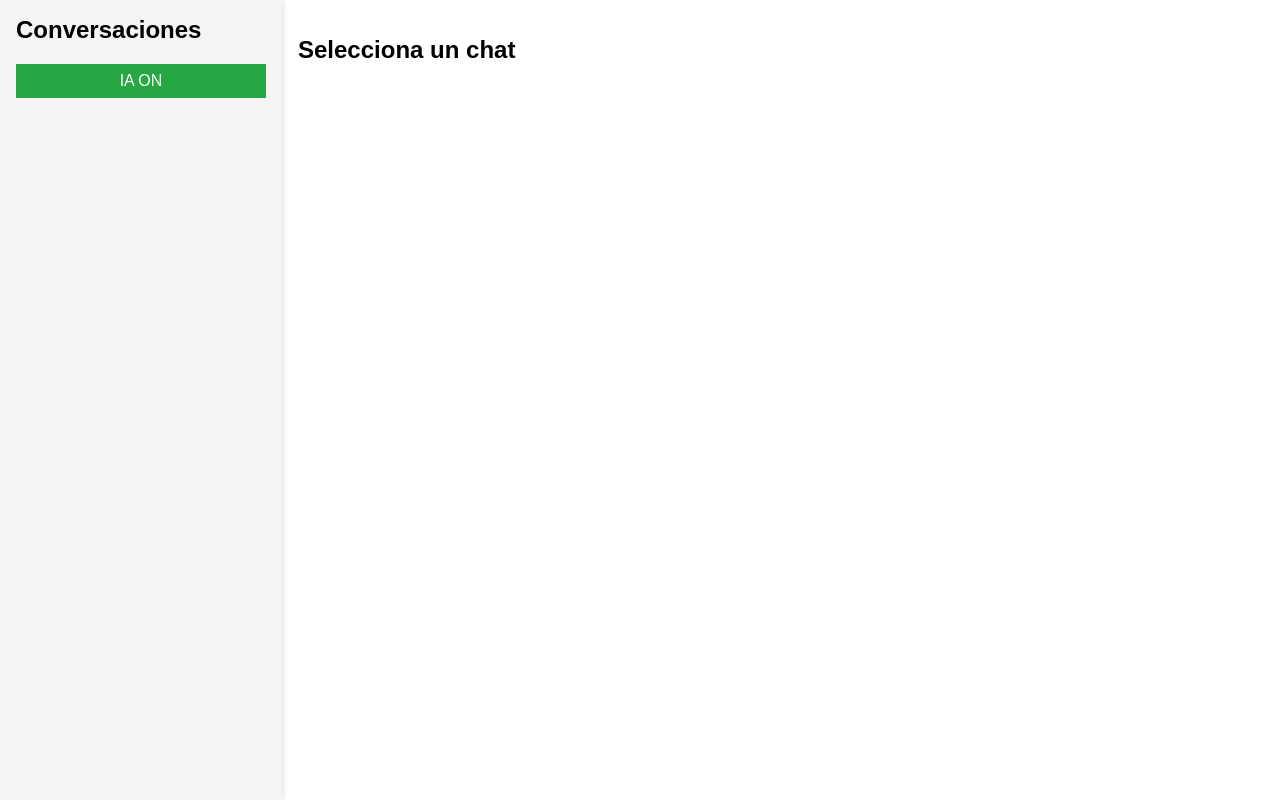
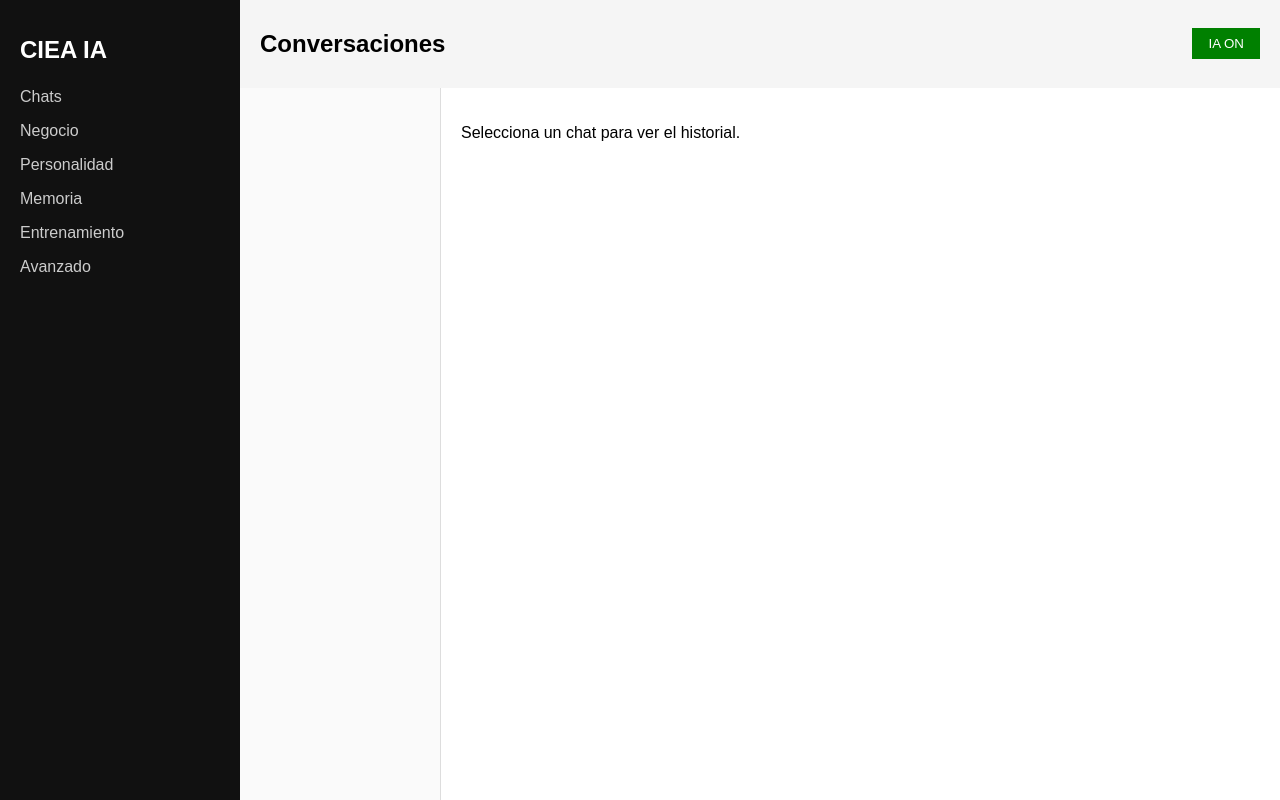
Before and after one commit to cieadesignsolutions/PlataformaIA_CIEA, a Flask app: page /chats in a window 1280 px wide. Run offline with Flask 3, Linux system fonts and the light colour scheme; data that the repository does not hold is empty.

Commit message:
crecion estructura1

```diff
--- a/static/css/styles.css
+++ b/static/css/styles.css
@@ -1,74 +1,25 @@
-body {
-  margin:0;
-  font-family: sans-serif;
-  display: flex;
-  height: 100vh;
-}
-.sidebar {
-  width: 250px;
-  background: #f4f4f4;
-  padding: 1rem;
-  box-shadow: 2px 0 5px rgba(0,0,0,0.1);
-}
-.sidebar h2 {
-  margin-top: 0;
-}
-.sidebar ul {
-  list-style: none;
-  padding:0;
-  margin:0 0 1rem;
-}
-.sidebar li {
-  margin-bottom: 0.5rem;
-}
-.sidebar li.active a {
-  font-weight: bold;
-}
-.sidebar a {
-  text-decoration: none;
-  color: #333;
-  display: flex;
-  justify-content: space-between;
-}
-.sidebar small {
-  color: #999;
-}
-.btn-ia {
-  width: 100%;
-  padding: 0.5rem;
-  border:none;
-  cursor: pointer;
-  font-size: 1rem;
-  color: white;
-}
-.btn-ia.on { background: #28a745; }
-.btn-ia.off { background: #dc3545; }
-
-.content {
-  flex: 1;
-  padding: 1rem;
-  overflow-y: auto;
-}
-.messages {
-  display: flex;
-  flex-direction: column;
-  gap: 1rem;
-}
-.msg-box {
-  background: #e9ecef;
-  padding: 0.75rem;
-  border-radius: 5px;
-}
-.msg-box .resp {
-  background: #fff;
-  margin-top: 0.5rem;
-  padding: 0.5rem;
-  border-left: 3px solid #007bff;
-}
-.msg-box small {
-  display: block;
-  text-align: right;
-  color: #666;
-  margin-top: 0.25rem;
-  font-size: 0.85rem;
-}
+body { margin:0; font-family:Arial,sans-serif; display:flex; height:100vh; }
+.sidebar { width:200px; background:#111; color:#fff; padding:20px; }
+.sidebar h1 { font-size:1.5em; margin-bottom:1em; }
+.sidebar ul { list-style:none; padding:0; }
+.sidebar li { margin:1em 0; }
+.sidebar a { color:#ccc; text-decoration:none; }
+.sidebar a:hover { color:#fff; }
+.main { flex:1; display:flex; flex-direction:column; }
+.header { background:#f5f5f5; padding:10px 20px; display:flex; justify-content:space-between; align-items:center; }
+.toggle-btn { border:none; padding:8px 16px; cursor:pointer; }
+.toggle-btn.on { background:green; color:#fff; }
+.toggle-btn.off { background:red; color:#fff; }
+.container { display:flex; flex:1; }
+.chat-list { width:200px; background:#fafafa; border-right:1px solid #ddd; overflow-y:auto; }
+.chat-list ul { list-style:none; margin:0; padding:0; }
+.chat-list li { padding:10px; }
+.chat-list li.active { background:#e0e0e0; }
+.chat-list a { text-decoration:none; color:#333; }
+.messages { flex:1; padding:20px; overflow-y:auto; display:flex; flex-direction:column; }
+.msg-box { background:#eee; margin-bottom:10px; padding:10px; border-radius:4px; position:relative; }
+.msg-box .ts { font-size:0.8em; color:#666; position:absolute; bottom:4px; right:8px; }
+.reply-form { margin-top:auto; display:flex; }
+.reply-form input { flex:1; padding:10px; border:1px solid #ccc; border-radius:4px 0 0 4px; }
+.reply-form button { padding:10px; border:none; background:#007bff; color:#fff; border-radius:0 4px 4px 0; cursor:pointer; }
+.reply-form button:hover { background:#0056b3; }
--- /dev/null
+++ b/templates/base.html
@@ -0,0 +1,25 @@
+<!DOCTYPE html>
+<html lang="es">
+<head>
+  <meta charset="UTF-8">
+  <meta name="viewport" content="width=device-width,initial-scale=1">
+  <title>WhatsApp IA - Panel</title>
+  <link rel="stylesheet" href="{{ url_for('static', filename='css/styles.css') }}">
+</head>
+<body>
+  <div class="sidebar">
+    <h1>CIEA IA</h1>
+    <ul>
+      <li><a href="{{ url_for('ver_chats') }}">Chats</a></li>
+      <li><a href="#">Negocio</a></li>
+      <li><a href="#">Personalidad</a></li>
+      <li><a href="#">Memoria</a></li>
+      <li><a href="#">Entrenamiento</a></li>
+      <li><a href="#">Avanzado</a></li>
+    </ul>
+  </div>
+  <div class="main">
+    {% block content %}{% endblock %}
+  </div>
+</body>
+</html>
--- a/templates/chats.html
+++ b/templates/chats.html
@@ -1,46 +1,40 @@
-<!DOCTYPE html>
-<html lang="es">
-<head>
-  <meta charset="UTF-8">
-  <title>Chats IA WhatsApp</title>
-  <link rel="stylesheet" href="{{ url_for('static', filename='css/styles.css') }}">
-</head>
-<body>
-  <div class="sidebar">
+{% extends 'base.html' %}
+{% block content %}
+  <div class="header">
     <h2>Conversaciones</h2>
-    <ul>
-      {% for c in chats %}
-      <li class="{{ 'active' if selected==c.numero else '' }}">
-        <a href="{{ url_for('ver_chat', telefono=c.numero) }}">
-          {{ c.numero }}
-          <small>{{ c.ultima.strftime('%Y-%m-%d %H:%M') }}</small>
-        </a>
-      </li>
-      {% endfor %}
-    </ul>
     <form method="POST" action="{{ url_for('toggle_ai') }}">
-      <button type="submit" class="btn-ia {{ 'on' if ia_on else 'off' }}">
+      <button class="toggle-btn {{ 'on' if ia_on else 'off' }}">
         IA {{ 'ON' if ia_on else 'OFF' }}
       </button>
     </form>
   </div>
-  <div class="content">
-    {% if mensajes %}
-      <h2>Chat con {{ selected }}</h2>
-      <div class="messages">
+  <div class="container">
+    <aside class="chat-list">
+      <ul>
+        {% for c in chats %}
+          <li class="{{ 'active' if selected==c['numero'] else '' }}">
+            <a href="{{ url_for('ver_chat', numero=c['numero']) }}">
+              {{ c['numero'] }}
+            </a>
+          </li>
+        {% endfor %}
+      </ul>
+    </aside>
+    <section class="messages">
+      {% if mensajes %}
         {% for m in mensajes %}
-        <div class="msg-box">
-          <p>{{ m.mensaje }}</p>
-          {% if m.respuesta %}
-          <p class="resp">{{ m.respuesta }}</p>
-          {% endif %}
-          <small>{{ m.timestamp.strftime('%Y-%m-%d %H:%M:%S') }}</small>
-        </div>
+          <div class="msg-box">
+            <p>{{ m['mensaje'] or m['respuesta'] }}</p>
+            <span class="ts">{{ m['timestamp'] }}</span>
+          </div>
         {% endfor %}
-      </div>
-    {% else %}
-      <h2>Selecciona un chat</h2>
-    {% endif %}
+        <form class="reply-form" method="POST" action="/send-manual">
+          <input type="text" name="texto" placeholder="Escribe tu mensaje...">
+          <button type="submit">⏎</button>
+        </form>
+      {% else %}
+        <p>Selecciona un chat para ver el historial.</p>
+      {% endif %}
+    </section>
   </div>
-</body>
-</html>
+{% endblock %}
```
